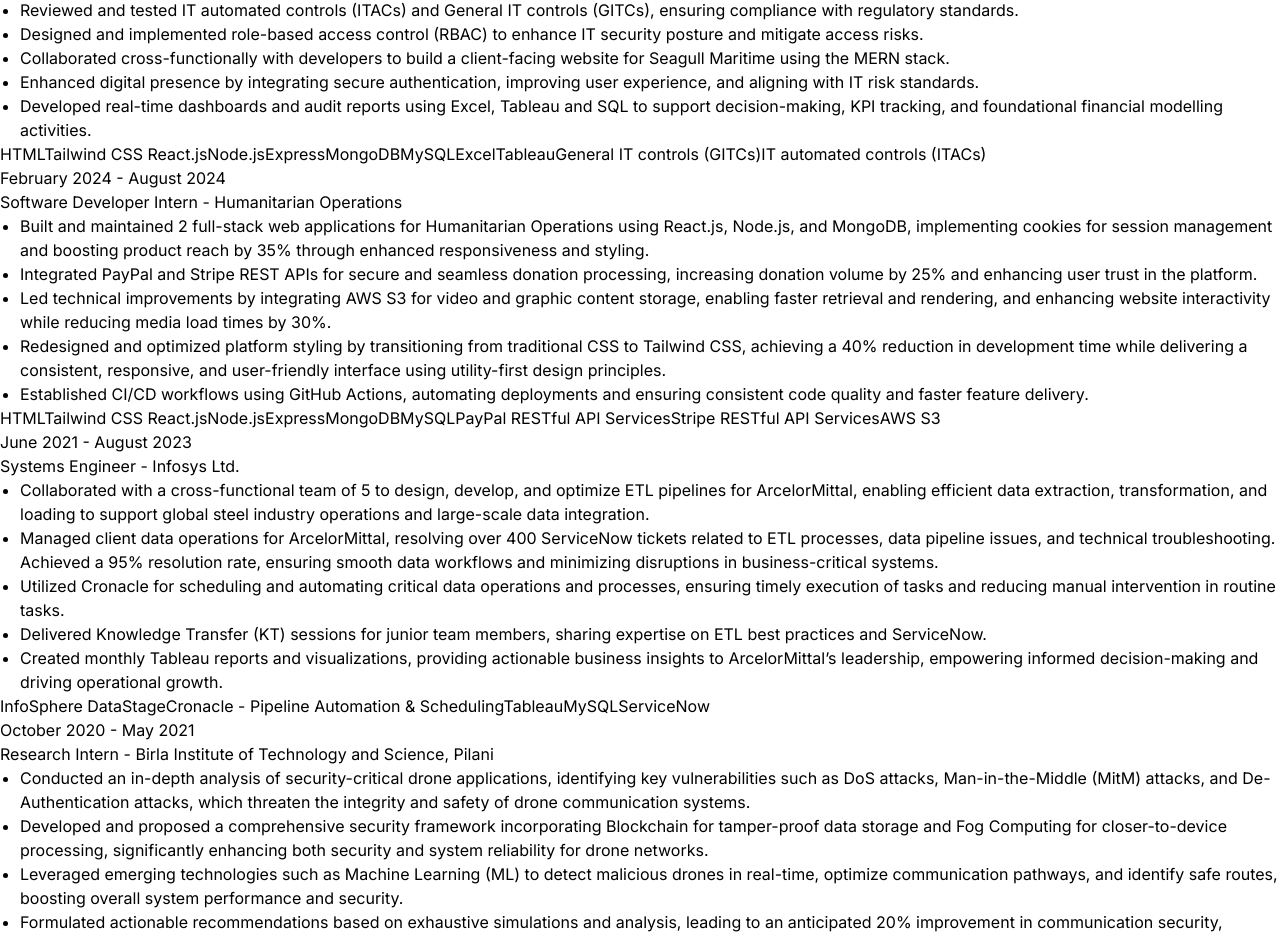
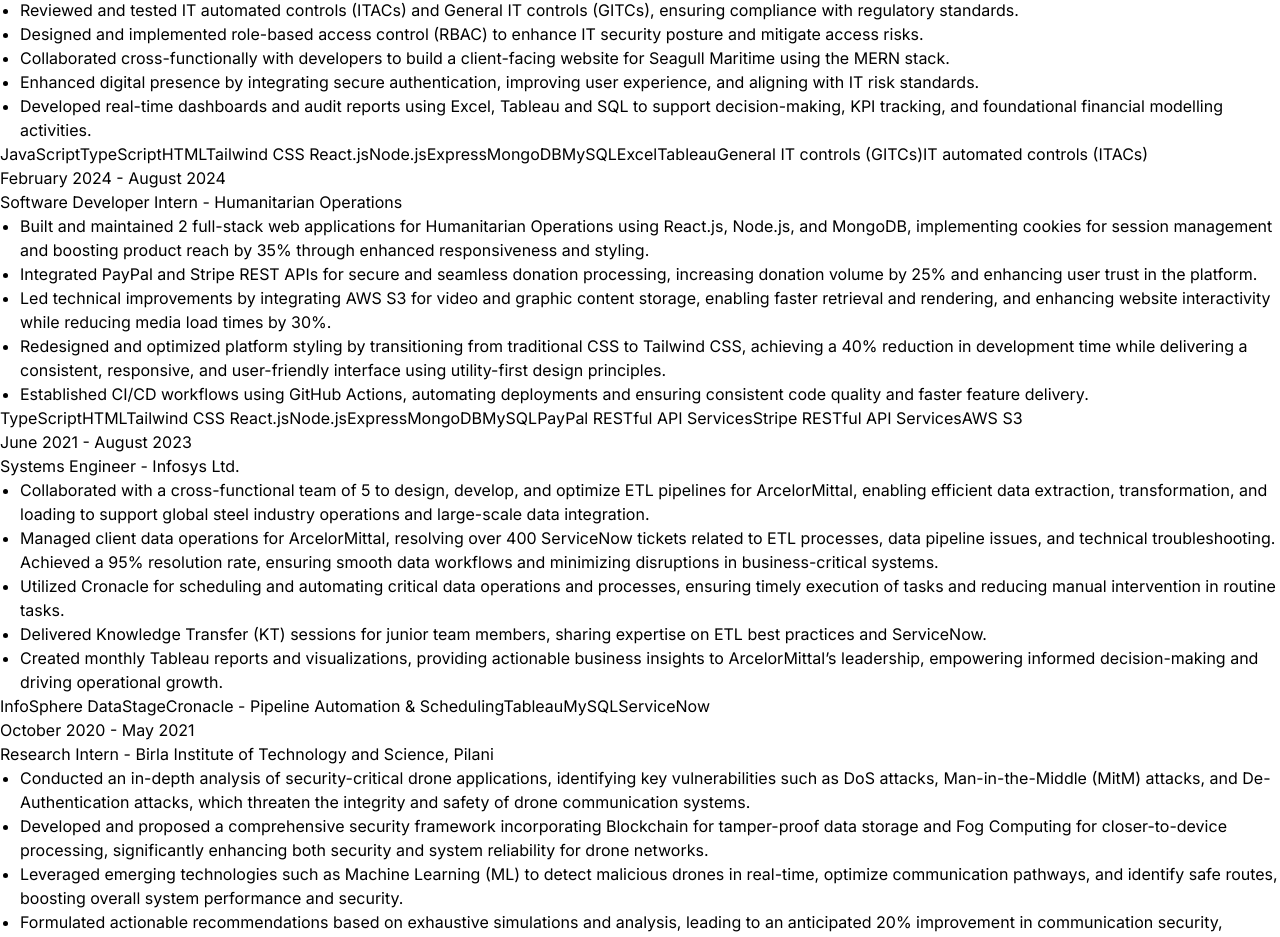
Before and after one commit to adharagrawal98/Portfolio-Website, a React (Vite) app: page / in a window 1280 px wide. Shown: the part 2030-2967 px from the top of the page. Built offline with nearby package versions, Linux system fonts and the light colour scheme.

Commit message:
Update index.js

```diff
--- a/src/constants/index.js
+++ b/src/constants/index.js
@@ -16,7 +16,7 @@
     <li>Enhanced digital presence by integrating secure authentication, improving user experience, and aligning with IT risk standards.</li>
     <li>Developed real-time dashboards and audit reports using Excel, Tableau and SQL to support decision-making, KPI tracking, and foundational financial modelling activities.</li>
 </ul>`,
-    technologies: ["HTML", "Tailwind CSS ", "React.js", "Node.js", "Express", "MongoDB", "MySQL", "Excel", "Tableau", "General IT controls (GITCs)", "IT automated controls (ITACs)"],
+    technologies: ["JavaScript", "TypeScript", "HTML", "Tailwind CSS ", "React.js", "Node.js", "Express", "MongoDB", "MySQL", "Excel", "Tableau", "General IT controls (GITCs)", "IT automated controls (ITACs)"],
   },
   {
     year: "February 2024 - August 2024",
@@ -30,7 +30,7 @@
     <li>Redesigned and optimized platform styling by transitioning from traditional CSS to Tailwind CSS, achieving a 40% reduction in development time while delivering a consistent, responsive, and user-friendly interface using utility-first design principles.</li>
     <li> Established CI/CD workflows using GitHub Actions, automating deployments and ensuring consistent code quality and faster feature delivery.</li>
 </ul>`,
-    technologies: ["HTML", "Tailwind CSS ", "React.js", "Node.js", "Express", "MongoDB", "MySQL", "PayPal RESTful API Services", "Stripe RESTful API Services", "AWS S3"],
+    technologies: ["TypeScript", "HTML", "Tailwind CSS ", "React.js", "Node.js", "Express", "MongoDB", "MySQL", "PayPal RESTful API Services", "Stripe RESTful API Services", "AWS S3"],
   },
   {
     year: "June 2021 - August 2023",
```
